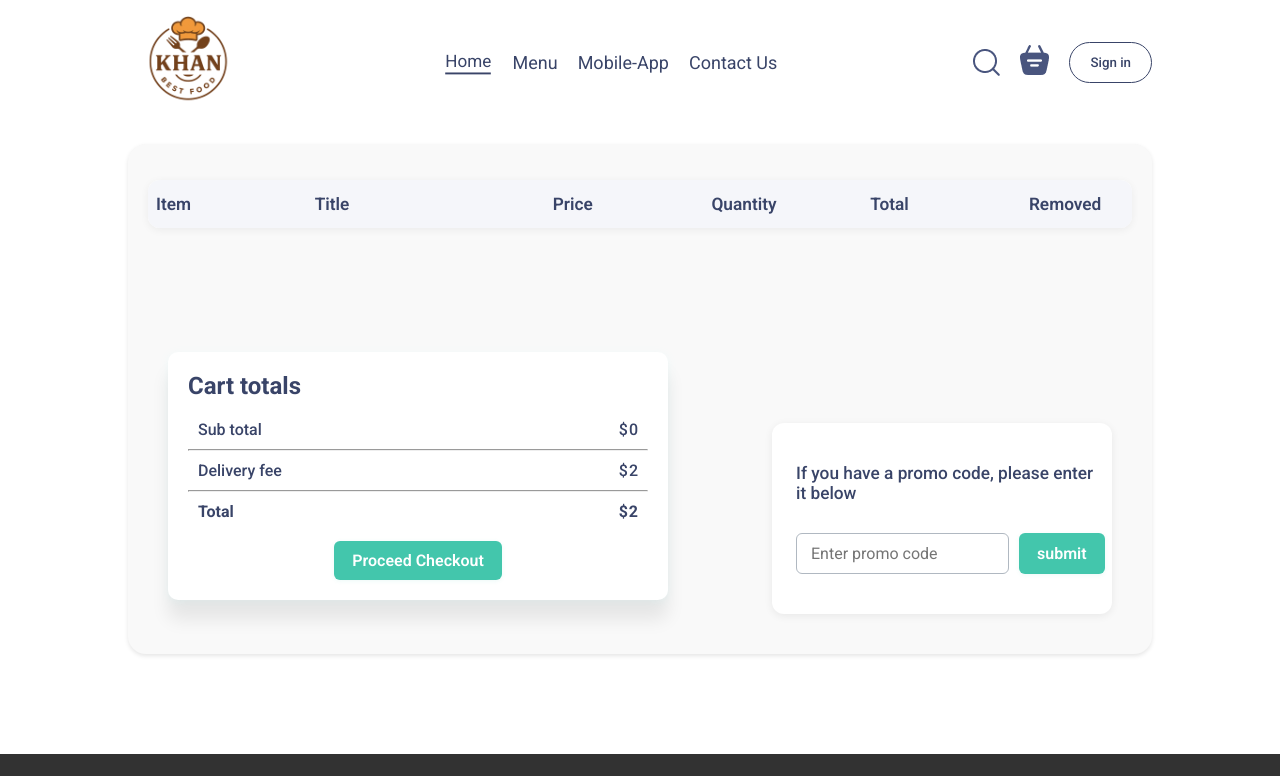
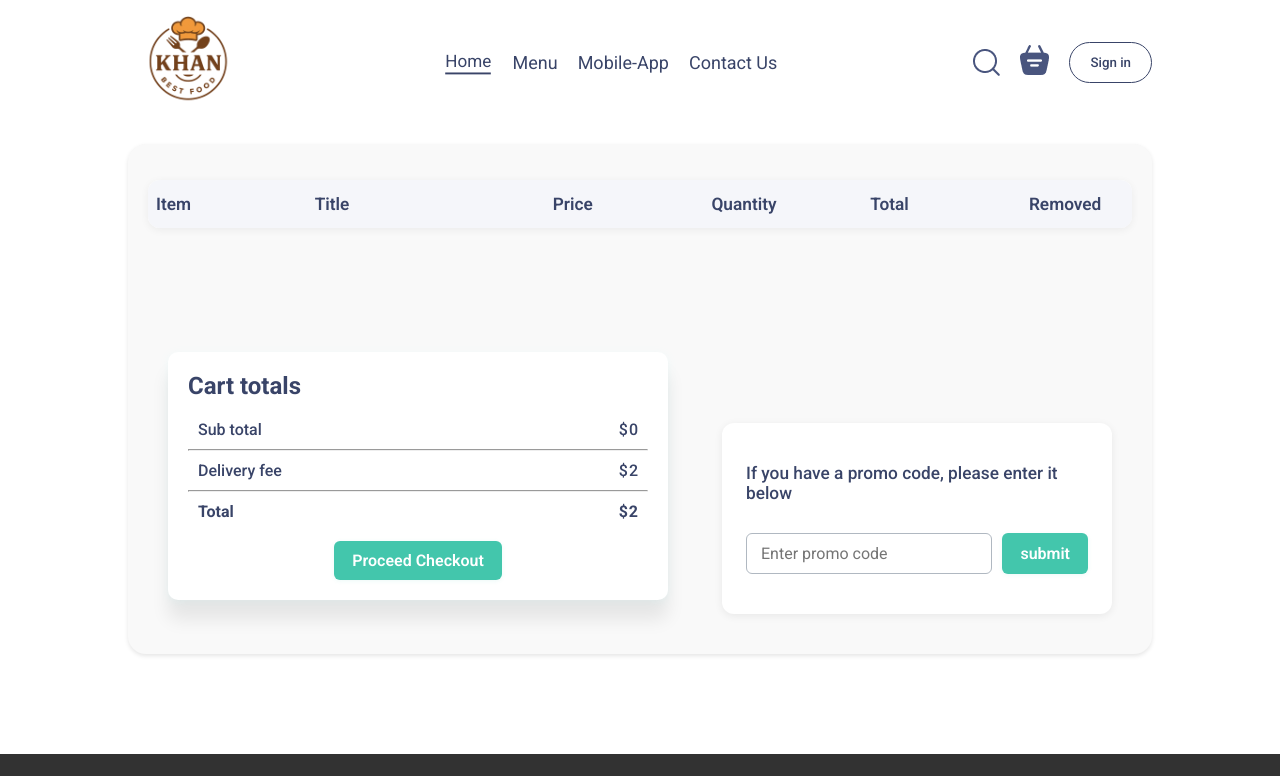
Before and after one commit to students44/fooddelivery, a React (Vite) app in the folder fooddelivery/: page /cart in a window 1280 px wide. Shown: the top 776 px of the page. Built offline with nearby package versions, Linux system fonts and the light colour scheme.

Commit message:
promo code width update

```diff
--- a/fooddelivery/src/Pages/Cart/Cart.css
+++ b/fooddelivery/src/Pages/Cart/Cart.css
@@ -132,8 +132,8 @@
   border-radius: 12px;
   box-shadow: 0 2px 8px rgba(0,0,0,0.07);
   padding: 40px 24px 40px 24px;
-  max-width: 340px;
-  min-width: 220px;
+  max-width: 390px;
+  min-width: 280px;
   margin-left: 18px;
   display: flex;
   flex-direction: column;
--- a/fooddelivery/src/Pages/Cart/Cart.jsx
+++ b/fooddelivery/src/Pages/Cart/Cart.jsx
@@ -89,6 +89,8 @@ const Cart = () => {
         </div>
       </div>
     </div>
+
+
       </div>
     </div>
   )
```
